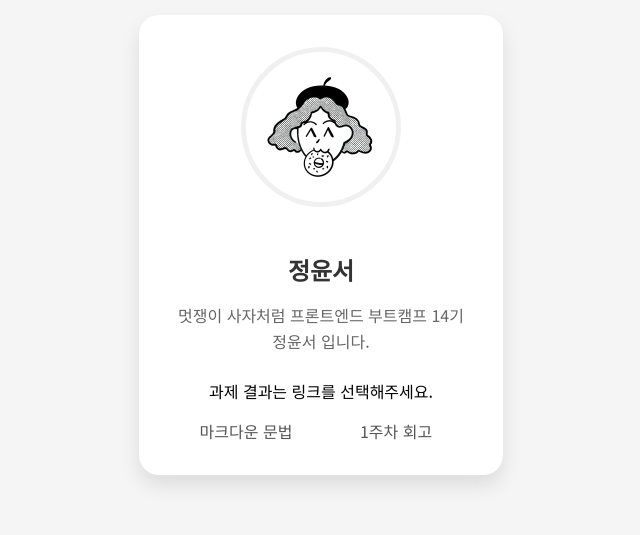
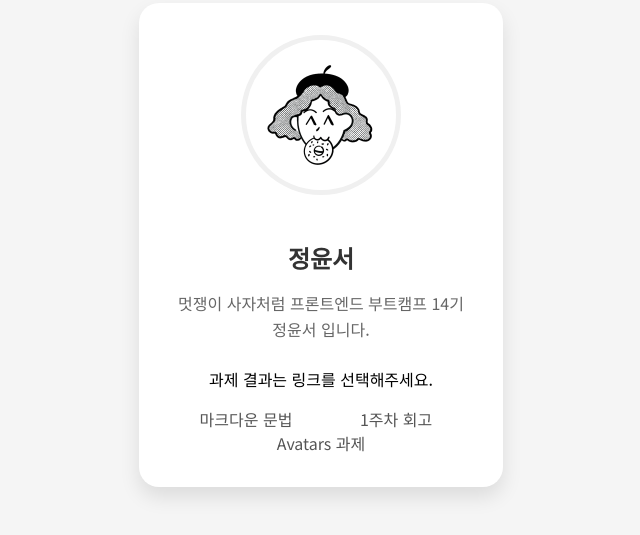
Before and after one commit to yoonseo23/homework, a website: page index.html in a window 1280 px wide. Shown: the part 155-690 px from the top of the page, without its empty margins (319-959 px from the left). Drawn offline with Linux system fonts and the light colour scheme.

Commit message:
2w 과제 연결

```diff
--- a/index.html
+++ b/index.html
@@ -91,6 +91,7 @@
       <ul class="homework-links">
         <li><a href="./src/md/markdown.md">마크다운 문법</a></li>
         <li><a href="./src/md/week1-retrospect.md">1주차 회고</a></li>
+        <li><a href="./src/avatars/avatars.html">Avatars 과제</a></li>
       </ul>
     </div>
   </body>
```
